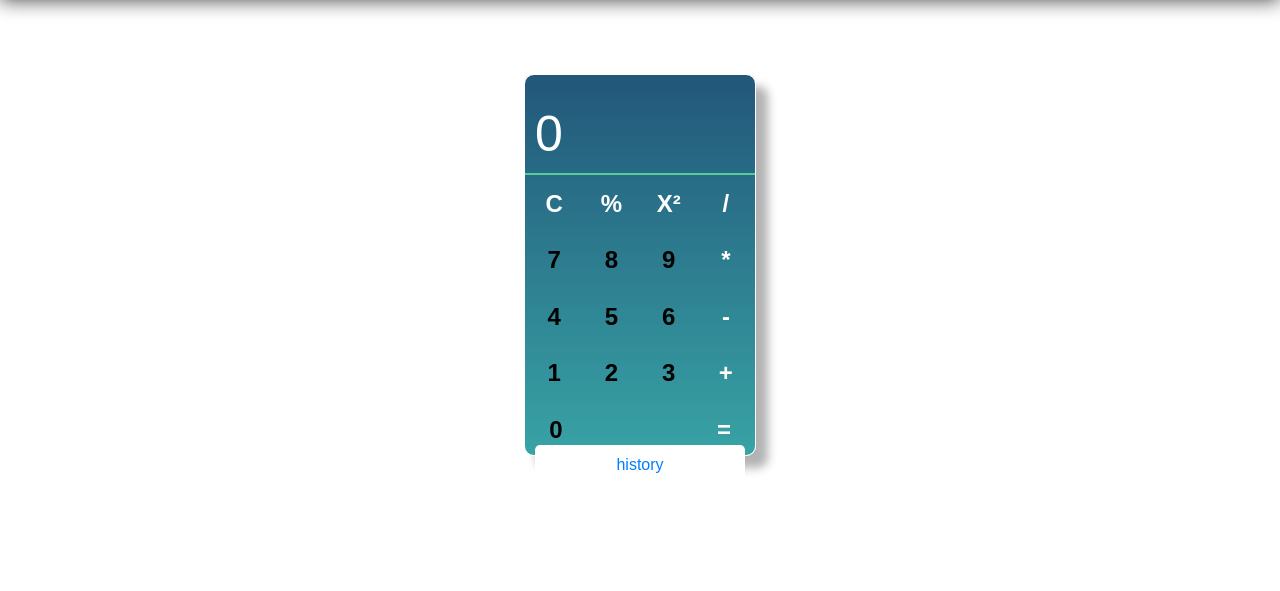
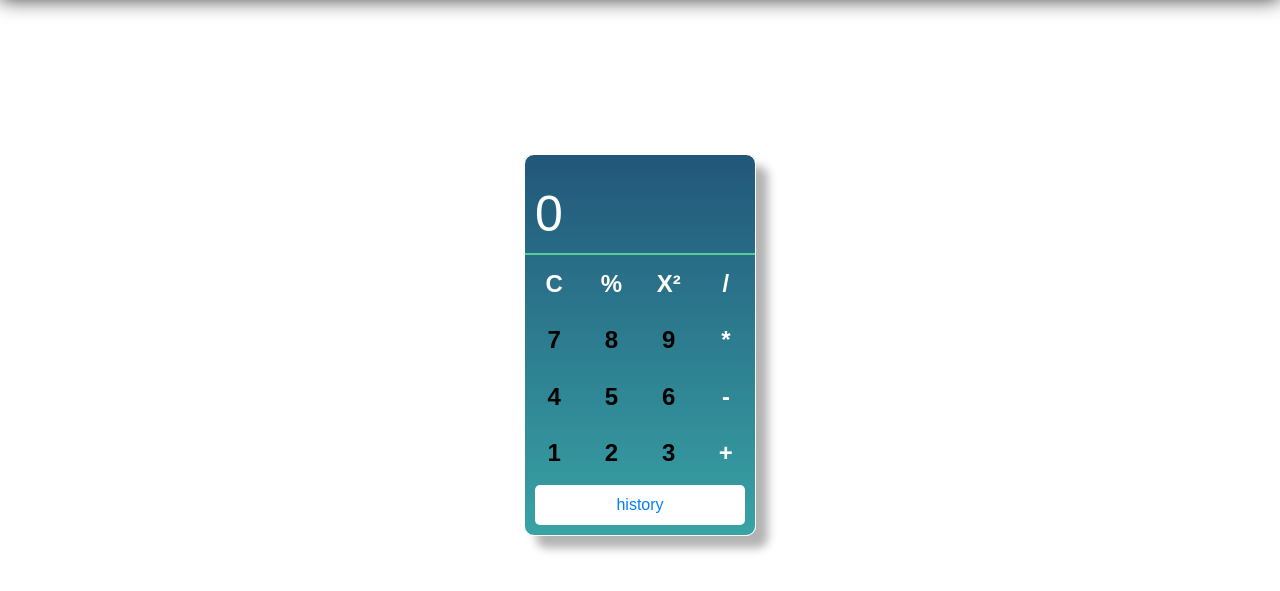
Before and after one commit to ozamit/jsfinalproject, a plain HTML site: page Calculator/calculator.html in a window 1280 px wide. Shown: the part 55-646 px from the top of the page. Drawn offline with Linux system fonts and the light colour scheme; a web font is replaced by a local one.

Commit message:
Update style.css

```diff
--- a/Calculator/style.css
+++ b/Calculator/style.css
@@ -44,7 +44,7 @@ body {
     /*border-style: solid;*/
     display: inline-block;
     position: absolute;
-    top: 40%;
+    top: 50%;
     left: 50%;
     transform: translate(-50%,-50%);
     width: 230px;
@@ -176,7 +176,7 @@ body {
 .history {
     display: flex;
     position: absolute;
-    top: 65%;
+    top: 70%;
     left: 50%;
     transform: translate(-50%,-50%);
     width: 190px;
```
